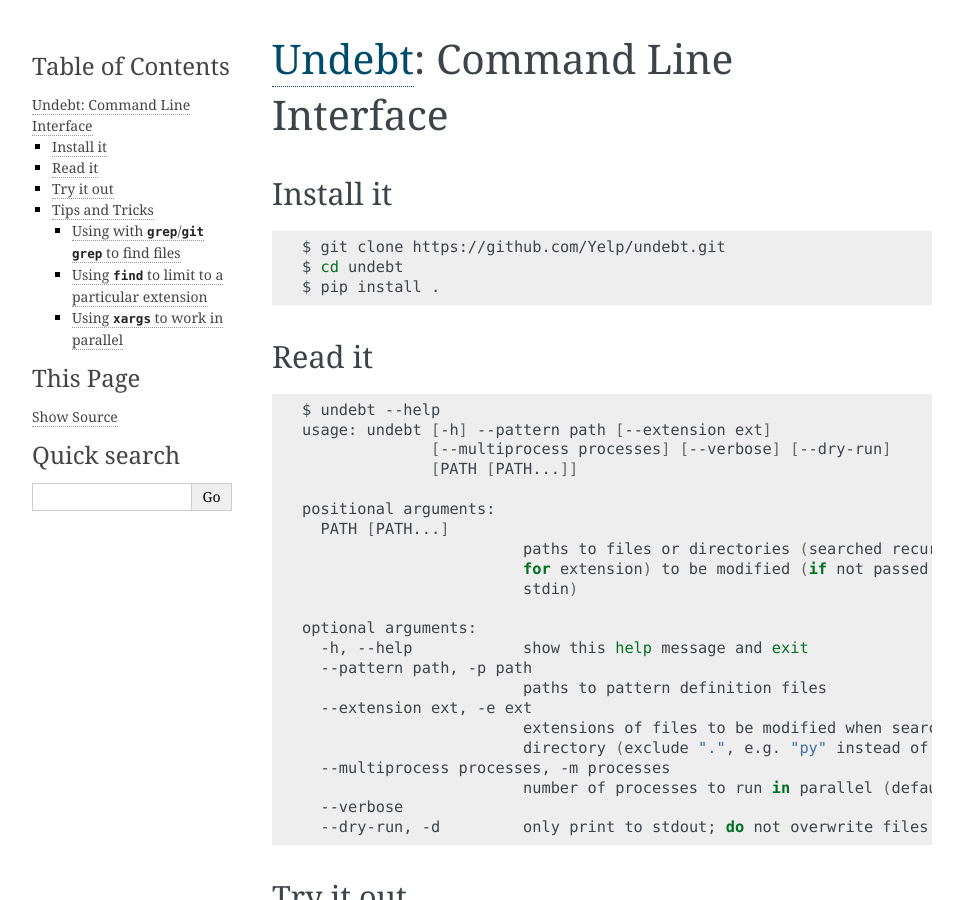
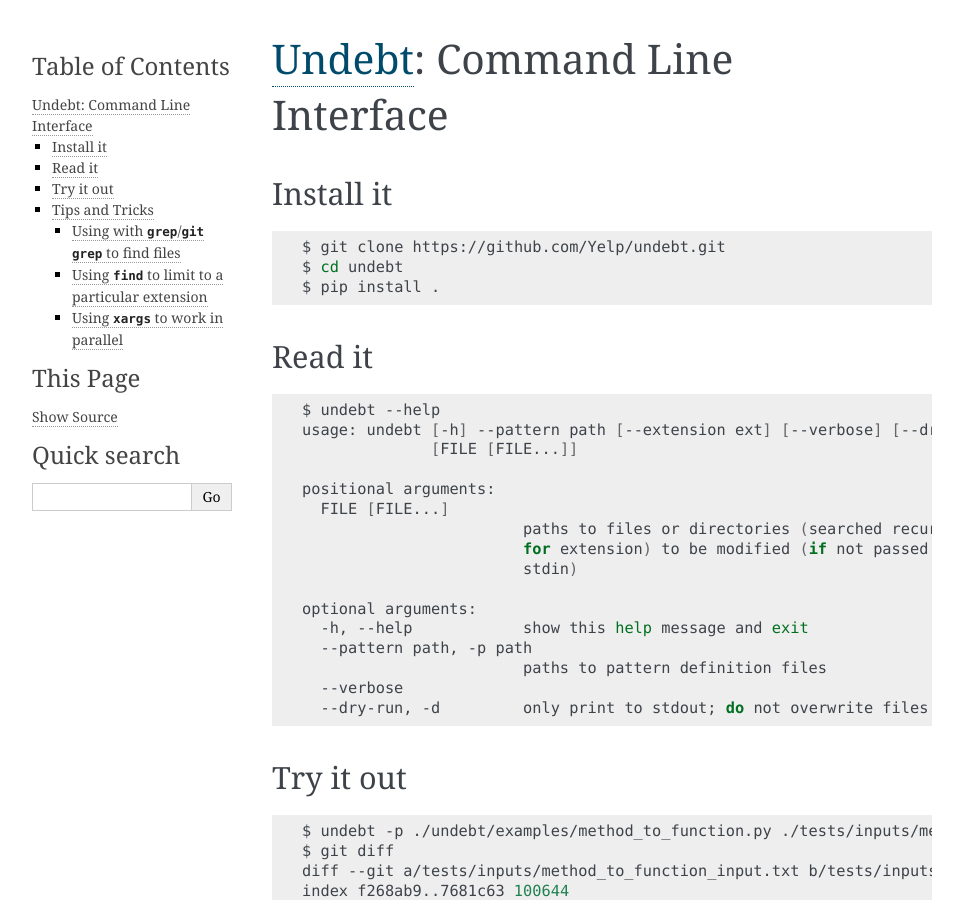
Before and after one commit to Yelp/undebt, a Sphinx documentation site: the page built from docs/source/cli.rst, in a window 1280 px wide and 900 px high. Shown: the whole window, without its empty margins (148-1111 px from the left). Built offline with Sphinx 7.4.7, drawn with Linux system fonts in a browser that asks for light colours.

Commit message:
Cleans up CLI docs

```diff
--- a/docs/source/cli.rst
+++ b/docs/source/cli.rst
@@ -19,12 +19,11 @@
 .. code-block:: bash
 
     $ undebt --help
-    usage: undebt [-h] --pattern path [--extension ext]
-                  [--multiprocess processes] [--verbose] [--dry-run]
-                  [PATH [PATH...]]
+    usage: undebt [-h] --pattern path [--extension ext] [--verbose] [--dry-run]
+                  [FILE [FILE...]]
 
     positional arguments:
-      PATH [PATH...]
+      FILE [FILE...]
                             paths to files or directories (searched recursively
                             for extension) to be modified (if not passed uses
                             stdin)
@@ -33,11 +32,6 @@
       -h, --help            show this help message and exit
       --pattern path, -p path
                             paths to pattern definition files
-      --extension ext, -e ext
-                            extensions of files to be modified when searching a
-                            directory (exclude ".", e.g. "py" instead of ".py")
-      --multiprocess processes, -m processes
-                            number of processes to run in parallel (default is 16)
       --verbose
       --dry-run, -d         only print to stdout; do not overwrite files
 
```
